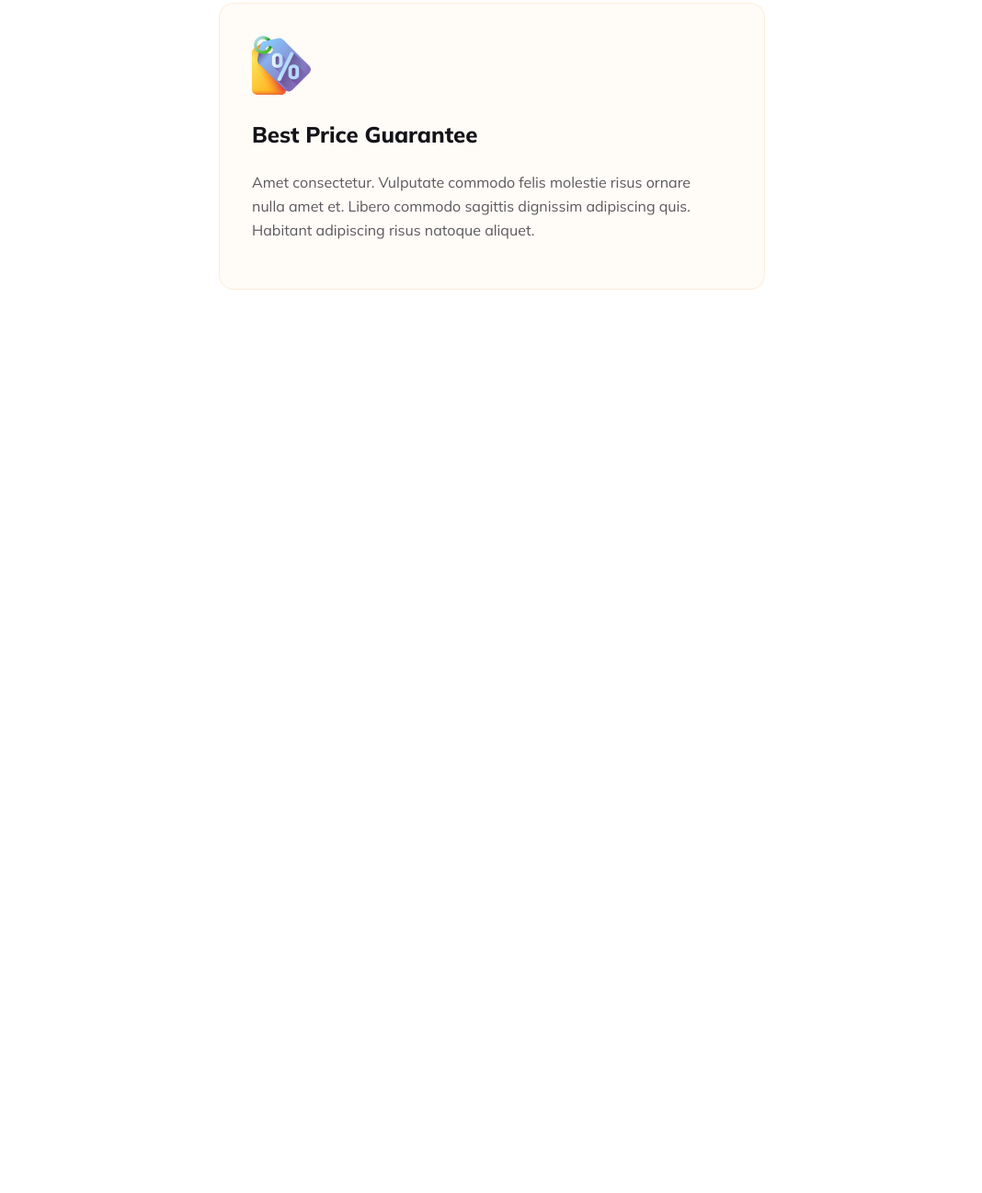
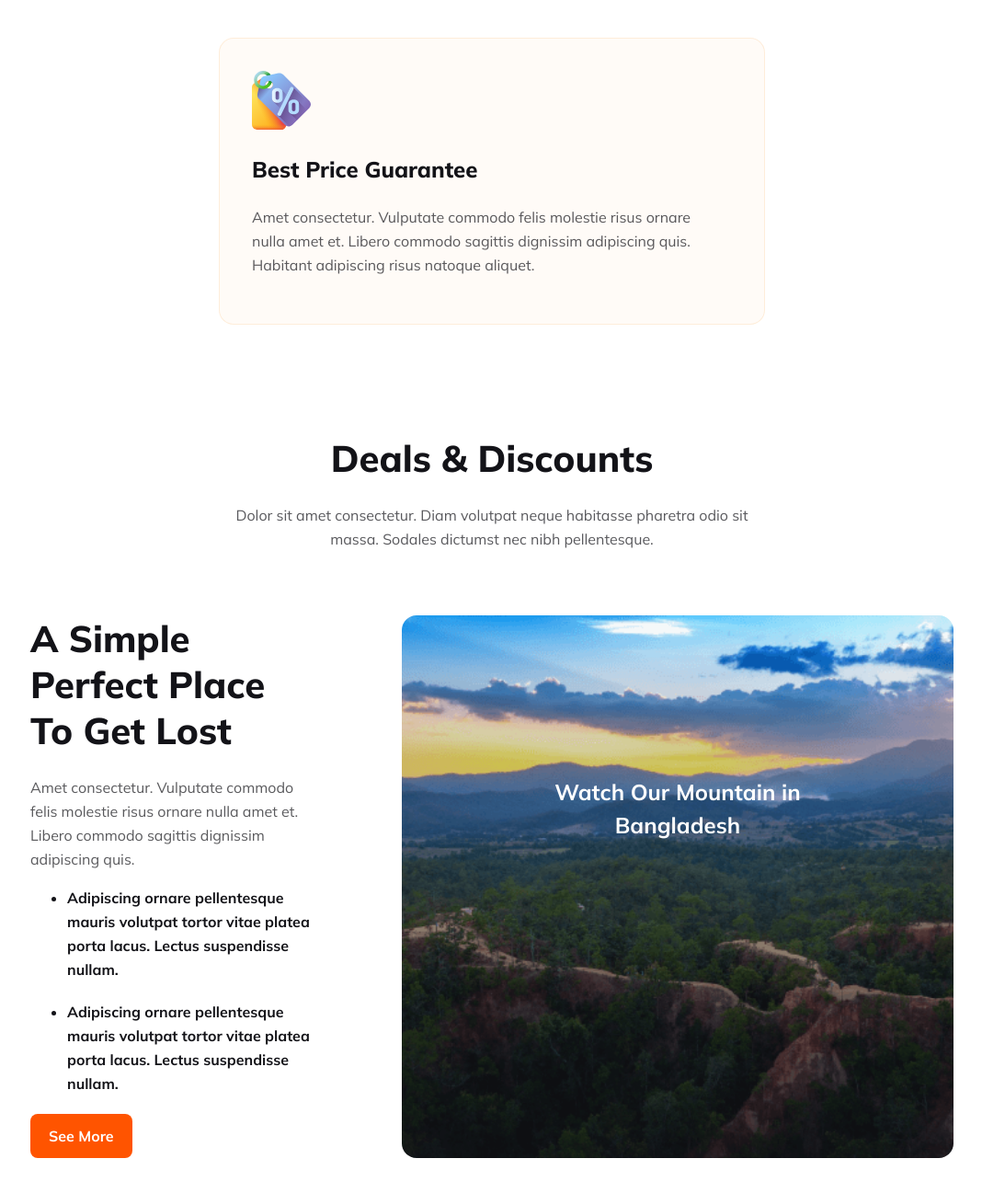
Before and after one commit to tariqul-sagar/B9A2_hero_travel, a plain HTML site: page index.html in a window 1280 px wide. Shown: the part 2234-3531 px from the top of the page at 92% size, without its empty margins (105-1173 px from the left). Before the commit the page ends 2669 px from the top, so only its background shows below. Drawn offline with Linux system fonts and the light colour scheme.

Commit message:
Perfect place section done with mobile responsive

```diff
--- a/css/style.css
+++ b/css/style.css
@@ -110,6 +110,10 @@ nav ul li a:hover{
     font-weight: 700;
     color: #fff;
 }
+.find-btn:hover,
+.btn-read:hover{
+    cursor: pointer;
+}
 
 /* Popular Tour CSS */
 
@@ -174,6 +178,51 @@ nav ul li a:hover{
     text-align: left;
 }
 
+/* Deals and Discount CSS */
+.deals-content-description{
+    padding: 0 200px;
+}
+
+
+/* Perfect Place CSS */
+.p-place-container{
+    display: flex;
+    gap: 100px;
+}
+.p-place-title{
+    text-align: left;
+}
+.p-place-description{
+    color: #5a5a5d;
+    text-align: left;
+}
+.p-place-content ul li{
+    margin-bottom: 20px;
+    color: #131318;
+    font-weight: 700;
+    line-height: 26px;
+}
+.p-place-content-img{
+    padding: 150px;
+    border-radius: 16px;
+    background-image: url(../img/perfect.png);
+    background-position: center;
+    background-repeat: no-repeat;
+    background-size: cover
+}
+.p-place-content-img-content{
+    border-radius: 16px;
+    /* background: linear-gradient(180deg, #131318 -31.96%, rgba(19, 19, 24, 0.00) 100%); */
+}
+.p-place-content-img-content-h3{
+    width: 300px;
+    color: #FFF;
+    font-size: 24px;
+    font-weight: 700;
+    line-height: 36px;
+    text-align: center;
+}
+
 
 /* Media Query */
 
@@ -223,12 +272,14 @@ nav ul li a:hover{
     }
 
     /* Popular section */
-    .popular-container{
+    .popular-container,
+    .p-place-container{
         padding: 20px;
         grid-template-columns: 1fr;
         display: grid;
     }
-    .popular-content-img img{
+    .popular-content-img img
+    {
         width: 100%;
     }
 
@@ -251,4 +302,9 @@ nav ul li a:hover{
         padding: 0 10px 0 0;
     }
 
+    /* Perfect Place */
+    .p-place-content-img{
+        padding: 150px 0;
+    }
+
 }
--- a/index.html
+++ b/index.html
@@ -66,7 +66,7 @@
                         <li>Adipiscing ornare pellentesque mauris volutpat tortor vitae platea porta lacus. Lectus suspendisse nullam.</li>
                         <li> Accumsan eget et turpis praesent lorem egestas enim elit bibendum. Risus at in.</li>
                     </ul>
-                    <p class="popular-description">Amet consectetur. Vulputate commodo felis molestie risus ornare nulla amet et. Libero commodo sagittis dignissim adipiscing quis. Habitant adipiscing risus natoque aliquet. Id bibendum nunc senectus semper tincidunt.</p>
+                    <p class="popular-description common-description">Amet consectetur. Vulputate commodo felis molestie risus ornare nulla amet et. Libero commodo sagittis dignissim adipiscing quis. Habitant adipiscing risus natoque aliquet. Id bibendum nunc senectus semper tincidunt.</p>
                     <button class="btn-read">Read More</button>
                 </div>
                 <div class="popular-content-img">
@@ -120,6 +120,37 @@
         </section>
         <!-- Why Choose Us section end -->
 
+        <!-- Deals and Discount section start -->
+        <section class="deals">
+            <div class="deals-content">
+                <h2 class="deals-content-title common-title">Deals & Discounts</h2>
+                <p class="deals-content-description common-description">Dolor sit amet consectetur. Diam volutpat neque habitasse pharetra odio sit massa. Sodales dictumst nec nibh pellentesque.
+                </p>
+            </div>
+        </section>
+        <!-- Deals and Discount section end -->
+
+        <!-- Perfect Place section start -->
+        <section class="p-place">
+            <div class="p-place-container">
+                <div class="p-place-content">
+                    <h3 class="p-place-title common-title">A Simple Perfect Place To Get Lost</h3>
+                    <p class="p-place-description common-description">Amet consectetur. Vulputate commodo felis molestie risus  ornare nulla amet et. Libero commodo sagittis dignissim adipiscing quis.</p>
+                    <ul>
+                        <li>Adipiscing ornare pellentesque mauris volutpat tortor vitae platea porta lacus. Lectus suspendisse nullam.</li>
+                        <li>Adipiscing ornare pellentesque mauris volutpat tortor vitae platea porta lacus. Lectus suspendisse nullam.</li>
+                    </ul>
+                    <button class="btn-read">See More</button>
+                </div>
+                <div class="p-place-content-img">
+                    <div class="p-place-content-img-content">
+                        <h3 class="p-place-content-img-content-h3">Watch Our Mountain in Bangladesh</h3>
+                    </div>
+                </div>
+            </div>
+        </section>
+        <!-- Perfect Place section end -->
+
     </main>
     <!-- Main portion end -->
 
```
Also changed, not shown: img/perfect.png (renamed from img/Group 40089.png).
